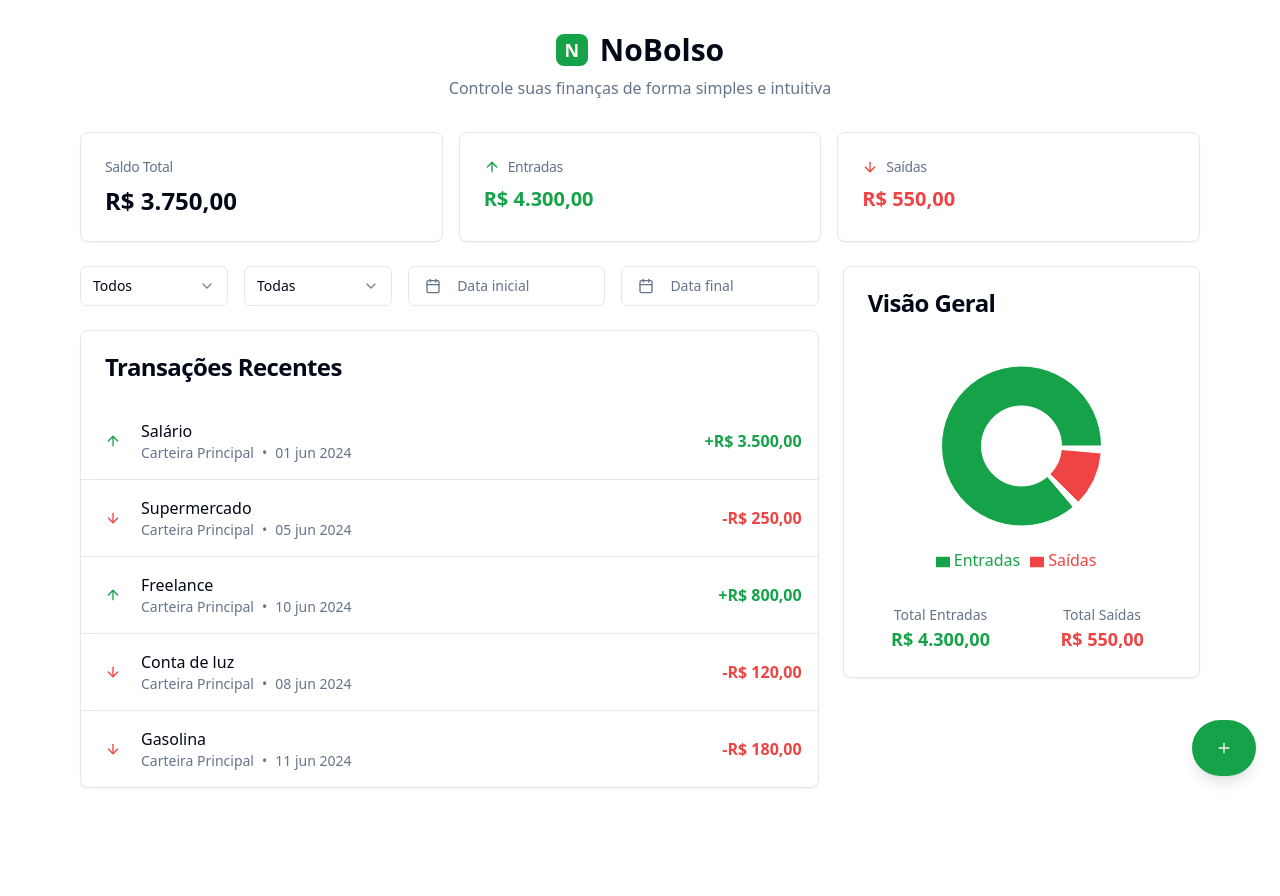
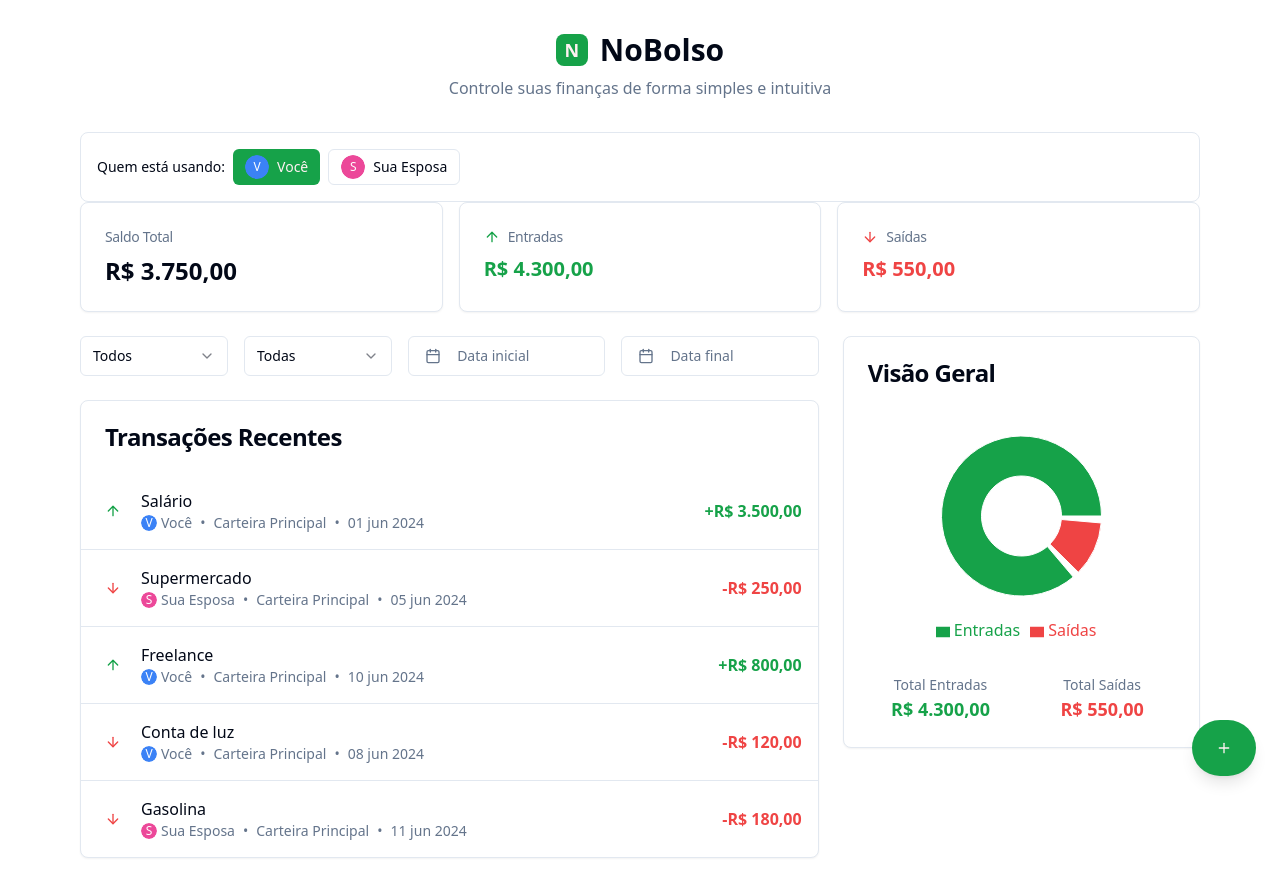
Before and after one commit to gfsouzacps/bolso-financial-flow, a React (Vite) app: page / in a window 1280 px wide. Shown: the top 896 px of the page. Before the commit the page ends 852 px from the top, so only its background shows below. Built offline with nearby package versions, Linux system fonts and the light colour scheme.

Commit message:
feat: Add user identification to transactions
Add a field to the transaction form to identify the user.

```diff
--- a/src/components/TransactionList.tsx
+++ b/src/components/TransactionList.tsx
@@ -3,10 +3,12 @@ import { format } from 'date-fns';
 import { ptBR } from 'date-fns/locale';
 import { ArrowUp, ArrowDown } from 'lucide-react';
 import { Card, CardContent, CardHeader, CardTitle } from '@/components/ui/card';
+import { Avatar, AvatarFallback } from '@/components/ui/avatar';
 import { useTransactions } from '@/contexts/TransactionContext';
+import { cn } from '@/lib/utils';
 
 export function TransactionList() {
-  const { getFilteredTransactions, wallets } = useTransactions();
+  const { getFilteredTransactions, wallets, users } = useTransactions();
   const transactions = getFilteredTransactions();
 
   const formatCurrency = (value: number) => {
@@ -18,6 +20,10 @@ export function TransactionList() {
 
   const getWalletName = (walletId: string) => {
     return wallets.find(w => w.id === walletId)?.name || 'Carteira';
+  };
+
+  const getUser = (userId: string) => {
+    return users.find(u => u.id === userId);
   };
 
   if (transactions.length === 0) {
@@ -40,7 +46,9 @@ export function TransactionList() {
       </CardHeader>
       <CardContent className="p-0">
         <div className="divide-y">
-          {transactions.map((transaction) => (
+          {transactions.map((transaction) => {
+            const user = getUser(transaction.userId);
+            return (
               <div key={transaction.id} className="p-4 flex items-center justify-between">
                 <div className="flex items-center gap-3">
                   <div className={cn(
@@ -56,6 +64,19 @@ export function TransactionList() {
                   <div>
                     <p className="font-medium">{transaction.description}</p>
                     <div className="flex items-center gap-2 text-sm text-muted-foreground">
+                      <div className="flex items-center gap-1">
+                        {user && (
+                          <>
+                            <Avatar className="h-4 w-4">
+                              <AvatarFallback className={cn("text-white text-xs", user.color)}>
+                                {user.name.charAt(0)}
+                              </AvatarFallback>
+                            </Avatar>
+                            <span>{user.name}</span>
+                          </>
+                        )}
+                      </div>
+                      <span>•</span>
                       <span>{getWalletName(transaction.walletId)}</span>
                       <span>•</span>
                       <span>
@@ -73,13 +94,10 @@ export function TransactionList() {
                   </p>
                 </div>
               </div>
-          ))}
+            );
+          })}
         </div>
       </CardContent>
     </Card>
   );
 }
-
-function cn(...classes: string[]) {
-  return classes.filter(Boolean).join(' ');
-}
--- a/src/components/TransactionModal.tsx
+++ b/src/components/TransactionModal.tsx
@@ -11,6 +11,7 @@ import { Input } from '@/components/ui/input';
 import { Select, SelectContent, SelectItem, SelectTrigger, SelectValue } from '@/components/ui/select';
 import { Calendar } from '@/components/ui/calendar';
 import { Popover, PopoverContent, PopoverTrigger } from '@/components/ui/popover';
+import { Avatar, AvatarFallback } from '@/components/ui/avatar';
 import { cn } from '@/lib/utils';
 import { transactionSchema, TransactionFormData } from '@/lib/validations/transaction';
 import { useTransactions } from '@/contexts/TransactionContext';
@@ -18,7 +19,7 @@ import { useToast } from '@/hooks/use-toast';
 
 export function TransactionModal() {
   const [open, setOpen] = useState(false);
-  const { addTransaction, wallets } = useTransactions();
+  const { addTransaction, wallets, users, currentUser } = useTransactions();
   const { toast } = useToast();
 
   const form = useForm<TransactionFormData>({
@@ -29,6 +30,7 @@ export function TransactionModal() {
       type: 'expense',
       date: new Date(),
       walletId: wallets[0]?.id || '',
+      userId: currentUser?.id || users[0]?.id || '',
     },
   });
 
@@ -39,7 +41,14 @@ export function TransactionModal() {
       title: 'Transação adicionada',
       description: 'A transação foi registrada com sucesso.',
     });
-    form.reset();
+    form.reset({
+      description: '',
+      amount: 0,
+      type: 'expense',
+      date: new Date(),
+      walletId: wallets[0]?.id || '',
+      userId: currentUser?.id || users[0]?.id || '',
+    });
     setOpen(false);
   };
 
@@ -183,6 +192,38 @@ export function TransactionModal() {
               )}
             />
 
+            <FormField
+              control={form.control}
+              name="userId"
+              render={({ field }) => (
+                <FormItem>
+                  <FormLabel>Pessoa</FormLabel>
+                  <Select onValueChange={field.onChange} defaultValue={field.value}>
+                    <FormControl>
+                      <SelectTrigger>
+                        <SelectValue placeholder="Selecione quem fez a transação" />
+                      </SelectTrigger>
+                    </FormControl>
+                    <SelectContent>
+                      {users.map((user) => (
+                        <SelectItem key={user.id} value={user.id}>
+                          <div className="flex items-center gap-2">
+                            <Avatar className="h-5 w-5">
+                              <AvatarFallback className={cn("text-white text-xs", user.color)}>
+                                {user.name.charAt(0)}
+                              </AvatarFallback>
+                            </Avatar>
+                            {user.name}
+                          </div>
+                        </SelectItem>
+                      ))}
+                    </SelectContent>
+                  </Select>
+                  <FormMessage />
+                </FormItem>
+              )}
+            />
+
             <div className="flex gap-2 pt-4">
               <Button
                 type="button"
--- /dev/null
+++ b/src/components/UserSelector.tsx
@@ -0,0 +1,33 @@
+
+import { Avatar, AvatarFallback } from '@/components/ui/avatar';
+import { Button } from '@/components/ui/button';
+import { useTransactions } from '@/contexts/TransactionContext';
+import { cn } from '@/lib/utils';
+
+export function UserSelector() {
+  const { users, currentUser, setCurrentUser } = useTransactions();
+
+  return (
+    <div className="flex items-center gap-2 p-4 bg-card rounded-lg border">
+      <span className="text-sm font-medium">Quem está usando:</span>
+      <div className="flex gap-2">
+        {users.map((user) => (
+          <Button
+            key={user.id}
+            variant={currentUser?.id === user.id ? "default" : "outline"}
+            size="sm"
+            onClick={() => setCurrentUser(user)}
+            className="flex items-center gap-2"
+          >
+            <Avatar className="h-6 w-6">
+              <AvatarFallback className={cn("text-white text-xs", user.color)}>
+                {user.name.charAt(0)}
+              </AvatarFallback>
+            </Avatar>
+            {user.name}
+          </Button>
+        ))}
+      </div>
+    </div>
+  );
+}
--- a/src/contexts/TransactionContext.tsx
+++ b/src/contexts/TransactionContext.tsx
@@ -1,13 +1,16 @@
 
 import React, { createContext, useContext, useState, ReactNode } from 'react';
-import { Transaction, Wallet, TransactionFilters } from '@/types/transaction';
+import { Transaction, Wallet, TransactionFilters, User } from '@/types/transaction';
 
 interface TransactionContextType {
   transactions: Transaction[];
   wallets: Wallet[];
+  users: User[];
   filters: TransactionFilters;
+  currentUser: User | null;
   addTransaction: (transaction: Omit<Transaction, 'id'>) => void;
   updateFilters: (filters: Partial<TransactionFilters>) => void;
+  setCurrentUser: (user: User) => void;
   getFilteredTransactions: () => Transaction[];
   getTotalBalance: () => number;
   getIncomeTotal: () => number;
@@ -17,6 +20,11 @@ interface TransactionContextType {
 const TransactionContext = createContext<TransactionContextType | undefined>(undefined);
 
 // Mock data for demonstration
+const mockUsers: User[] = [
+  { id: '1', name: 'Você', color: 'bg-blue-500' },
+  { id: '2', name: 'Sua Esposa', color: 'bg-pink-500' },
+];
+
 const mockWallets: Wallet[] = [
   { id: '1', name: 'Carteira Principal', balance: 1250.00 },
   { id: '2', name: 'Poupança', balance: 5000.00 },
@@ -29,7 +37,8 @@ const mockTransactions: Transaction[] = [
     amount: 3500.00,
     type: 'income',
     date: new Date('2024-06-01'),
-    walletId: '1'
+    walletId: '1',
+    userId: '1'
   },
   {
     id: '2',
@@ -37,7 +46,8 @@ const mockTransactions: Transaction[] = [
     amount: 250.00,
     type: 'expense',
     date: new Date('2024-06-05'),
-    walletId: '1'
+    walletId: '1',
+    userId: '2'
   },
   {
     id: '3',
@@ -45,7 +55,8 @@ const mockTransactions: Transaction[] = [
     amount: 800.00,
     type: 'income',
     date: new Date('2024-06-10'),
-    walletId: '1'
+    walletId: '1',
+    userId: '1'
   },
   {
     id: '4',
@@ -53,7 +64,8 @@ const mockTransactions: Transaction[] = [
     amount: 120.00,
     type: 'expense',
     date: new Date('2024-06-08'),
-    walletId: '1'
+    walletId: '1',
+    userId: '1'
   },
   {
     id: '5',
@@ -61,13 +73,16 @@ const mockTransactions: Transaction[] = [
     amount: 180.00,
     type: 'expense',
     date: new Date('2024-06-11'),
-    walletId: '1'
+    walletId: '1',
+    userId: '2'
   },
 ];
 
 export function TransactionProvider({ children }: { children: ReactNode }) {
   const [transactions, setTransactions] = useState<Transaction[]>(mockTransactions);
   const [wallets] = useState<Wallet[]>(mockWallets);
+  const [users] = useState<User[]>(mockUsers);
+  const [currentUser, setCurrentUser] = useState<User | null>(mockUsers[0]);
   const [filters, setFilters] = useState<TransactionFilters>({
     type: 'all'
   });
@@ -90,8 +105,9 @@ export function TransactionProvider({ children }: { children: ReactNode }) {
       const startDateMatch = !filters.startDate || transaction.date >= filters.startDate;
       const endDateMatch = !filters.endDate || transaction.date <= filters.endDate;
       const walletMatch = !filters.walletId || transaction.walletId === filters.walletId;
+      const userMatch = !filters.userId || transaction.userId === filters.userId;
 
-      return typeMatch && startDateMatch && endDateMatch && walletMatch;
+      return typeMatch && startDateMatch && endDateMatch && walletMatch && userMatch;
     });
   };
 
@@ -120,9 +136,12 @@ export function TransactionProvider({ children }: { children: ReactNode }) {
       value={{
         transactions,
         wallets,
+        users,
+        currentUser,
         filters,
         addTransaction,
         updateFilters,
+        setCurrentUser,
         getFilteredTransactions,
         getTotalBalance,
         getIncomeTotal,
--- a/src/lib/validations/transaction.ts
+++ b/src/lib/validations/transaction.ts
@@ -11,6 +11,7 @@ export const transactionSchema = z.object({
     required_error: 'Data é obrigatória',
   }),
   walletId: z.string().min(1, 'Carteira é obrigatória'),
+  userId: z.string().min(1, 'Usuário é obrigatório'),
 });
 
 export type TransactionFormData = z.infer<typeof transactionSchema>;
--- a/src/pages/Index.tsx
+++ b/src/pages/Index.tsx
@@ -1,6 +1,7 @@
 
 import { TransactionProvider } from '@/contexts/TransactionContext';
 import { Header } from '@/components/Header';
+import { UserSelector } from '@/components/UserSelector';
 import { BalanceCard } from '@/components/BalanceCard';
 import { TransactionFilters } from '@/components/TransactionFilters';
 import { TransactionList } from '@/components/TransactionList';
@@ -13,6 +14,7 @@ const Index = () => {
       <div className="min-h-screen bg-background">
         <div className="container mx-auto px-4 py-8 max-w-6xl">
           <Header />
+          <UserSelector />
           <BalanceCard />
 
           <div className="grid grid-cols-1 lg:grid-cols-3 gap-6 mb-8">
```
Also changed, not shown: src/types/transaction.ts (+10 -0 lines). Lines whose indentation alone changed are shown as unchanged.
